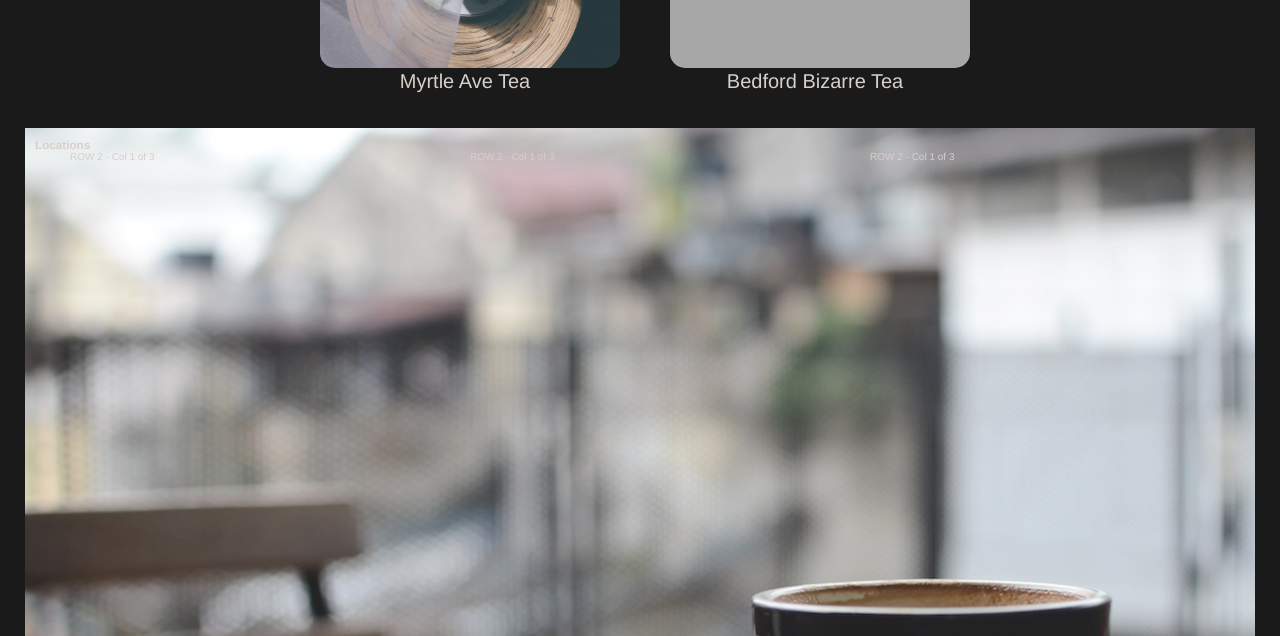
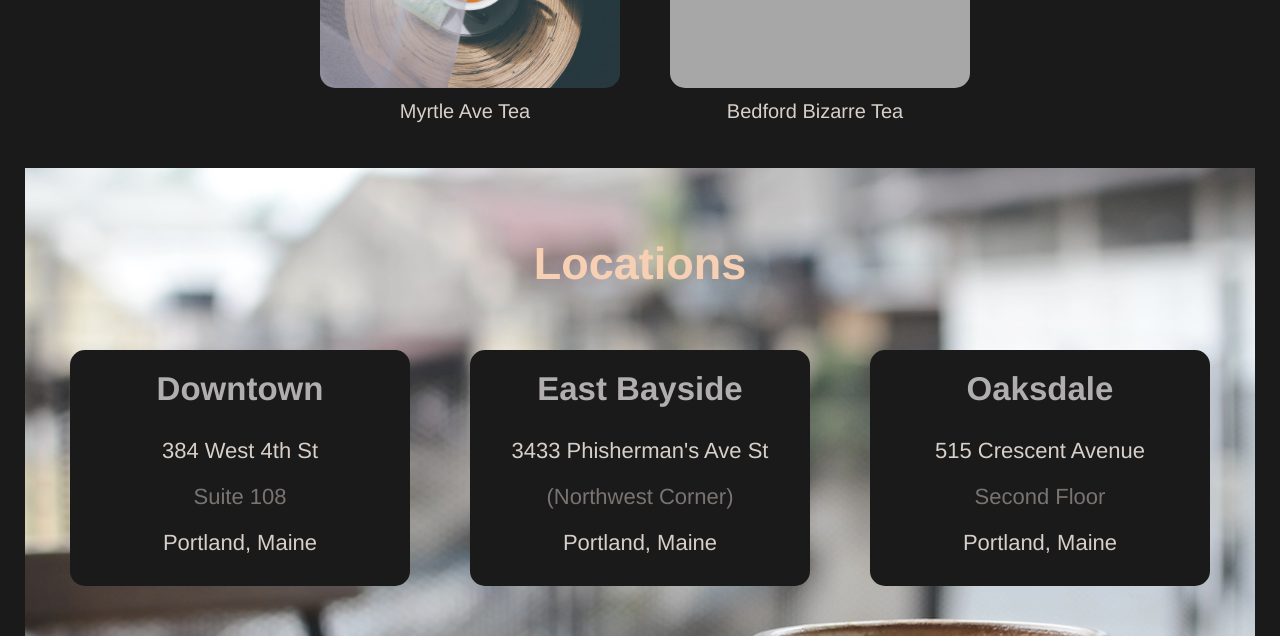
Before and after one commit to ashleymazzonna/TeaCozyShop, a website: page index.html in a window 1280 px wide. Shown: the part 1346-1982 px from the top of the page. Drawn offline with Linux system fonts and the light colour scheme; grey boxes are pictures that could not be loaded.

Commit message:
start locations section

```diff
--- a/index.html
+++ b/index.html
@@ -76,18 +76,27 @@
 
     <section class="locations-section__box">
 
-        <div class="locations-heading__main">
-            <h3>Locations</h3>
+        <div class="locations-heading__box">
+            <h3 class="heading-text__primary locations-heading locations-heading__main">Locations</h3>
         </div>
         <div class="row">
-            <div class="col-1-of-3">
-                ROW 2 - Col 1 of 3
+            <div class="col-1-of-3 downtown locations">
+                <h3 class="locations-heading card-heading">Downtown</h3>
+                <p>384 West 4th St</p>
+                <p class="light-text">Suite 108</p>
+                <p class="last-line">Portland, Maine</p>
             </div>
-            <div class="col-1-of-3">
-                ROW 2 - Col 1 of 3
+            <div class="col-1-of-3 east-bayside locations">
+                <h3 class="locations-heading card-heading">East Bayside</h3>
+                <p>3433 Phisherman's Ave St</p>
+                <p class="light-text">(Northwest Corner)</p>
+                <p class="last-line">Portland, Maine</p>
             </div>
-            <div class="col-1-of-3">
-                ROW 2 - Col 1 of 3
+            <div class="col-1-of-3 oaksdale locations">
+                <h3 class="locations-heading card-heading">Oaksdale</h3>
+                <p>515 Crescent Avenue</p>
+                <p class="light-text">Second Floor</p>
+                <p class="last-line">Portland, Maine</p>
             </div>
         </div>
 
--- a/styles.css
+++ b/styles.css
@@ -67,6 +67,7 @@ li {
     height: 70rem;
     margin: 3rem 2.5rem 20rem 2.5rem;
     padding: 1rem;
+    opacity: 1;
 }
  .heading-one__box,  .heading-two__box {
     background-color: black;
@@ -84,6 +85,7 @@ li {
     font-size: 3.2rem;
     letter-spacing: .6rem;
     padding: 1rem; }
+
     .heading-primary_animation {
     animation-name: moveInLeft;
     animation-duration: 3s;
@@ -103,6 +105,25 @@ li {
     animation-duration: 3s;
     animation-timing-function: ease-in-out;
 }
+.locations-heading__box {
+    width: 100%;
+    text-align: center;
+    margin-top: 3rem;
+    padding: 2rem 0;
+}
+h3.locations-heading {
+    text-transform: none;
+    letter-spacing: normal;
+    color: rgb(168, 165, 165);
+}
+h3.locations-heading__main {
+    color: rgb(247, 203, 172);
+    font-size: 4.5rem;
+}
+.card-heading {
+    font-size: 3.3rem;
+    padding: 2rem;
+}
 .steeping:hover {
     transform:  scale(1.2);
     text-shadow: .5rem 1rem 2rem rgb(121, 120, 120);
@@ -114,14 +135,13 @@ li {
     width: 30rem;
     /* margin-left: 2rem; */
     border-radius: 15px;
-
 }
-.features-imgs:hover {
+.features-imgs:hover, .locations:hover {
     transform: translateY(-1.5rem) scale(1.2);
-    /* box-shadow: .2rem.2rem .5rem .2rem rgb(121, 120, 120); */
+    /* box-shadow: .2rem.2rem .5rem .2rem rgb(121, 120, 120);
      outline: .5rem solid rgb(121, 120, 120) ;
     transform: scale(1.05);
-    outline-offset: 2rem;
+    outline-offset: 2rem; */
 }
 .img-caption {
     font-size: 2rem;
@@ -209,3 +229,19 @@ li {
     width: 50%;
     margin-bottom: 3.5rem;
 }
+div.locations {
+    background-color: black;
+    text-align: center;
+    border-radius:15px;
+    margin-top: 3rem;
+}
+p {
+    font-size: 2.2rem;
+    padding: 1rem;
+}
+p.last-line {
+    margin-bottom: 2rem;
+}
+p.light-text {
+    opacity: .5;
+}
```
